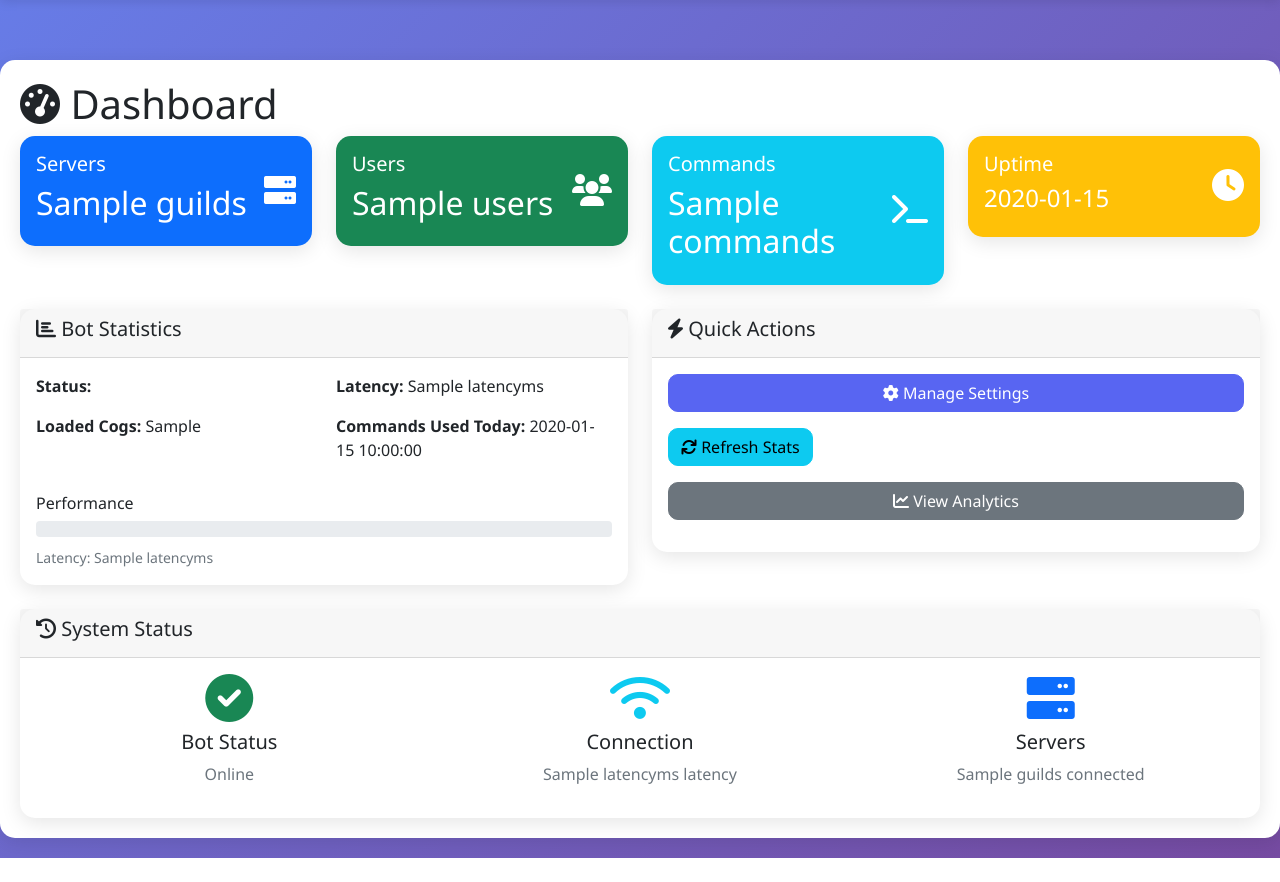
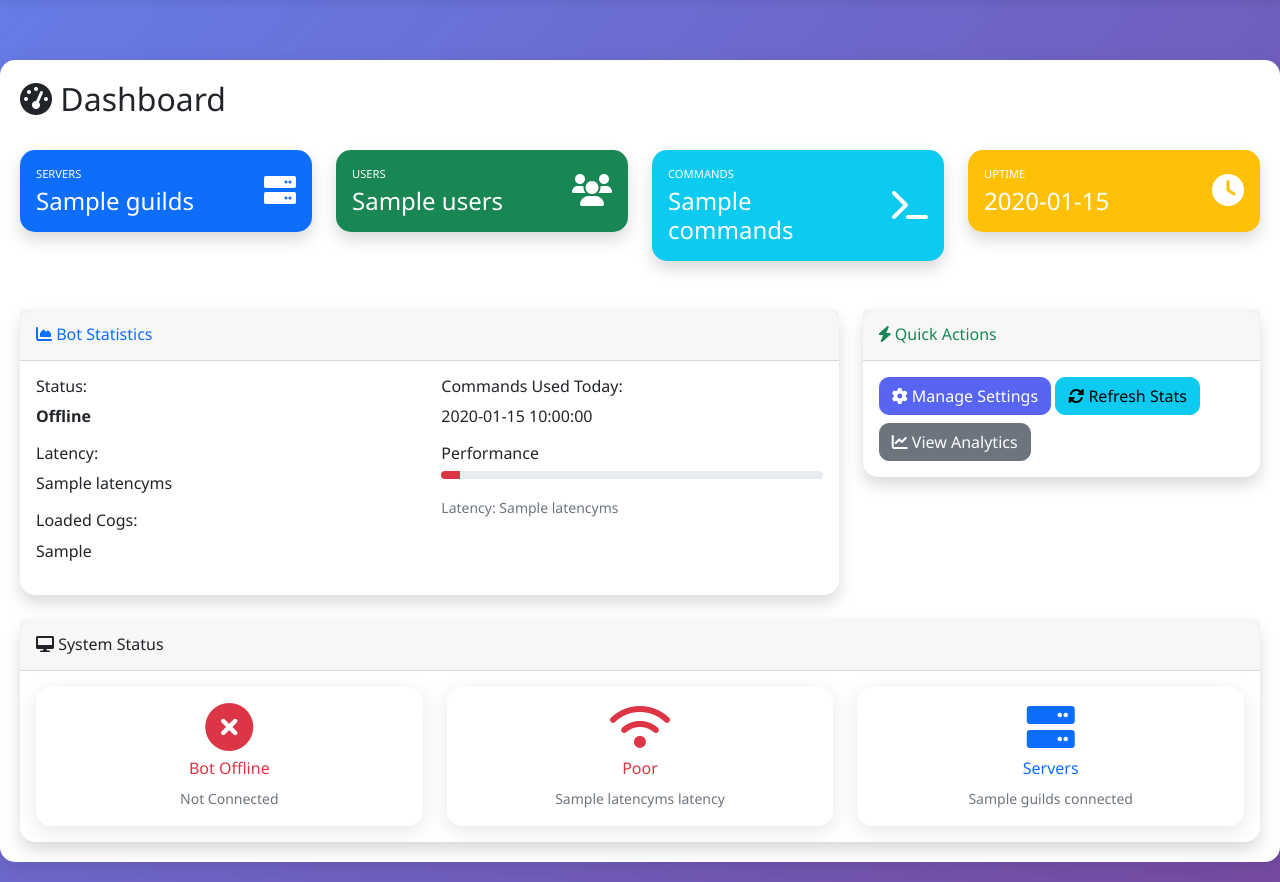
Before and after one commit to CNNMN01/ladbot, a Flask app: template src/web/templates/dashboard.html in a window 1280 px wide. Shown: the part 96-978 px from the top of the page. Before the commit the page ends 954 px from the top, so only its background shows below. Run offline with Flask 3, Linux system fonts and the light colour scheme; the template is opened without the code that fills it: most values are stand-ins (such as "Sample title", 1, 10 or a date in 2020).

Commit message:
Fix bot status display - show green checkmark when online

```diff
--- a/src/web/templates/dashboard.html
+++ b/src/web/templates/dashboard.html
@@ -1,29 +1,30 @@
 {% extends "base.html" %}
 
-{% block title %}Dashboard - Ladbot Dashboard{% endblock %}
+{% block title %}Dashboard - Ladbot{% endblock %}
 
 {% block content %}
 <div class="container-fluid">
-    <div class="row">
+    <!-- Welcome Header -->
+    <div class="row mb-4">
         <div class="col-12">
-            <h1><i class="fas fa-tachometer-alt"></i> Dashboard</h1>
+            <h2><i class="fas fa-tachometer-alt"></i> Dashboard</h2>
             {% if user %}
                 <p class="text-muted">Welcome back, {{ user.username }}!</p>
             {% endif %}
         </div>
     </div>
 
-    <!-- Statistics Cards -->
+    <!-- Stats Cards -->
     <div class="row mb-4">
-        <div class="col-md-3">
-            <div class="card bg-primary text-white">
+        <div class="col-lg-3 col-md-6 mb-4">
+            <div class="card bg-primary text-white shadow">
                 <div class="card-body">
-                    <div class="d-flex justify-content-between">
-                        <div>
-                            <h5>Servers</h5>
-                            <h2>{{ bot_stats.guilds or 0 }}</h2>
+                    <div class="row no-gutters align-items-center">
+                        <div class="col mr-2">
+                            <div class="text-xs font-weight-bold text-uppercase mb-1">Servers</div>
+                            <div class="h4 mb-0 font-weight-bold">{{ stats.guilds or 0 }}</div>
                         </div>
-                        <div class="align-self-center">
+                        <div class="col-auto">
                             <i class="fas fa-server fa-2x"></i>
                         </div>
                     </div>
@@ -31,15 +32,15 @@
             </div>
         </div>
 
-        <div class="col-md-3">
-            <div class="card bg-success text-white">
+        <div class="col-lg-3 col-md-6 mb-4">
+            <div class="card bg-success text-white shadow">
                 <div class="card-body">
-                    <div class="d-flex justify-content-between">
-                        <div>
-                            <h5>Users</h5>
-                            <h2>{{ bot_stats.users or 0 }}</h2>
+                    <div class="row no-gutters align-items-center">
+                        <div class="col mr-2">
+                            <div class="text-xs font-weight-bold text-uppercase mb-1">Users</div>
+                            <div class="h4 mb-0 font-weight-bold">{{ stats.users or 0 }}</div>
                         </div>
-                        <div class="align-self-center">
+                        <div class="col-auto">
                             <i class="fas fa-users fa-2x"></i>
                         </div>
                     </div>
@@ -47,15 +48,15 @@
             </div>
         </div>
 
-        <div class="col-md-3">
-            <div class="card bg-info text-white">
+        <div class="col-lg-3 col-md-6 mb-4">
+            <div class="card bg-info text-white shadow">
                 <div class="card-body">
-                    <div class="d-flex justify-content-between">
-                        <div>
-                            <h5>Commands</h5>
-                            <h2>{{ bot_stats.commands or 0 }}</h2>
+                    <div class="row no-gutters align-items-center">
+                        <div class="col mr-2">
+                            <div class="text-xs font-weight-bold text-uppercase mb-1">Commands</div>
+                            <div class="h4 mb-0 font-weight-bold">{{ stats.commands or 0 }}</div>
                         </div>
-                        <div class="align-self-center">
+                        <div class="col-auto">
                             <i class="fas fa-terminal fa-2x"></i>
                         </div>
                     </div>
@@ -63,15 +64,15 @@
             </div>
         </div>
 
-        <div class="col-md-3">
-            <div class="card bg-warning text-white">
+        <div class="col-lg-3 col-md-6 mb-4">
+            <div class="card bg-warning text-white shadow">
                 <div class="card-body">
-                    <div class="d-flex justify-content-between">
-                        <div>
-                            <h5>Uptime</h5>
-                            <h2 style="font-size: 1.5rem;">{{ bot_stats.uptime or '0s' }}</h2>
+                    <div class="row no-gutters align-items-center">
+                        <div class="col mr-2">
+                            <div class="text-xs font-weight-bold text-uppercase mb-1">Uptime</div>
+                            <div class="h4 mb-0 font-weight-bold">{{ stats.uptime or '0:00:00' }}</div>
                         </div>
-                        <div class="align-self-center">
+                        <div class="col-auto">
                             <i class="fas fa-clock fa-2x"></i>
                         </div>
                     </div>
@@ -81,54 +82,63 @@
     </div>
 
     <!-- Bot Statistics and Quick Actions -->
-    <div class="row">
-        <!-- Bot Statistics -->
-        <div class="col-md-6">
-            <div class="card">
-                <div class="card-header">
-                    <h5><i class="fas fa-chart-bar"></i> Bot Statistics</h5>
+    <div class="row mb-4">
+        <div class="col-lg-8">
+            <div class="card shadow">
+                <div class="card-header py-3">
+                    <h6 class="m-0 font-weight-bold text-primary">
+                        <i class="fas fa-chart-area"></i> Bot Statistics
+                    </h6>
                 </div>
                 <div class="card-body">
                     <div class="row">
-                        <div class="col-6">
-                            <p><strong>Status:</strong>
-                                <span class="badge badge-{{ 'success' if bot_stats.status == 'online' else 'danger' }}">
-                                    {{ bot_stats.status|title }}
-                                </span>
-                            </p>
-                            <p><strong>Loaded Cogs:</strong> {{ bot_stats.loaded_cogs or 0 }}</p>
+                        <div class="col-md-6">
+                            <h6>Status:</h6>
+                            <p><strong>{{ stats.bot_status|title or 'Unknown' }}</strong></p>
+
+                            <h6>Latency:</h6>
+                            <p>{{ stats.latency or 0 }}ms</p>
+
+                            <h6>Loaded Cogs:</h6>
+                            <p>{{ stats.loaded_cogs or 0 }}</p>
                         </div>
-                        <div class="col-6">
-                            <p><strong>Latency:</strong> {{ bot_stats.latency or 0 }}ms</p>
-                            <p><strong>Commands Used Today:</strong> {{ bot_stats.commands_used_today or 0 }}</p>
+                        <div class="col-md-6">
+                            <h6>Commands Used Today:</h6>
+                            <p>{{ stats.commands_today or 0 }}</p>
+
+                            <h6>Performance</h6>
+                            <div class="progress mb-3">
+                                {% set latency_percent = (200 - (stats.latency or 0)) / 2 %}
+                                <div class="progress-bar
+                                    {% if stats.latency and stats.latency < 100 %}bg-success
+                                    {% elif stats.latency and stats.latency < 200 %}bg-warning
+                                    {% else %}bg-danger{% endif %}"
+                                     role="progressbar"
+                                     style="width: {{ latency_percent if latency_percent > 0 else 10 }}%">
+                                </div>
+                            </div>
+                            <small class="text-muted">Latency: {{ stats.latency or 0 }}ms</small>
                         </div>
-                    </div>
-
-                    <div class="mt-3">
-                        <h6>Performance</h6>
-                        <div class="progress mb-2">
-                            <div class="progress-bar bg-success" style="width: {{ (100 - (bot_stats.latency or 0) / 5) if (bot_stats.latency or 0) < 500 else 0 }}%"></div>
-                        </div>
-                        <small class="text-muted">Latency: {{ bot_stats.latency or 0 }}ms</small>
                     </div>
                 </div>
             </div>
         </div>
 
-        <!-- Quick Actions -->
-        <div class="col-md-6">
-            <div class="card">
-                <div class="card-header">
-                    <h5><i class="fas fa-bolt"></i> Quick Actions</h5>
+        <div class="col-lg-4">
+            <div class="card shadow">
+                <div class="card-header py-3">
+                    <h6 class="m-0 font-weight-bold text-success">
+                        <i class="fas fa-bolt"></i> Quick Actions
+                    </h6>
                 </div>
                 <div class="card-body">
-                    <a href="{{ url_for('settings') }}" class="btn btn-primary btn-block mb-3 d-block">
+                    <a href="{{ url_for('settings') }}" class="btn btn-primary btn-block mb-2">
                         <i class="fas fa-cog"></i> Manage Settings
                     </a>
-                    <button onclick="refreshStats()" class="btn btn-info btn-block mb-3 d-block">
-                        <i class="fas fa-sync"></i> Refresh Stats
+                    <button onclick="refreshStats()" class="btn btn-info btn-block mb-2">
+                        <i class="fas fa-sync-alt"></i> Refresh Stats
                     </button>
-                    <a href="{{ url_for('analytics') }}" class="btn btn-secondary btn-block mb-3 d-block">
+                    <a href="{{ url_for('analytics') }}" class="btn btn-secondary btn-block">
                         <i class="fas fa-chart-line"></i> View Analytics
                     </a>
                 </div>
@@ -136,34 +146,60 @@
         </div>
     </div>
 
-    <!-- Recent Activity -->
-    <div class="row mt-4">
+    <!-- System Status - FIXED VERSION -->
+    <div class="row">
         <div class="col-12">
-            <div class="card">
-                <div class="card-header">
-                    <h5><i class="fas fa-history"></i> System Status</h5>
+            <div class="card shadow">
+                <div class="card-header py-3">
+                    <h6 class="m-0 font-weight-bold text-dark">
+                        <i class="fas fa-desktop"></i> System Status
+                    </h6>
                 </div>
                 <div class="card-body">
-                    <div class="row">
+                    <div class="row text-center">
                         <div class="col-md-4">
-                            <div class="text-center">
-                                <i class="fas fa-{{ 'check-circle text-success' if bot_stats.status == 'online' else 'times-circle text-danger' }} fa-3x"></i>
-                                <h5 class="mt-2">Bot Status</h5>
-                                <p class="text-muted">{{ bot_stats.status|title }}</p>
+                            <div class="card border-0">
+                                <div class="card-body">
+                                    {% if stats.bot_ready and stats.latency and stats.latency > 0 %}
+                                        <i class="fas fa-check-circle fa-3x text-success mb-2"></i>
+                                        <h6 class="text-success">Bot Online</h6>
+                                        <small class="text-muted">Connected and Ready</small>
+                                    {% elif stats.bot_status == 'offline' %}
+                                        <i class="fas fa-times-circle fa-3x text-danger mb-2"></i>
+                                        <h6 class="text-danger">Bot Offline</h6>
+                                        <small class="text-muted">Not Connected</small>
+                                    {% else %}
+                                        <i class="fas fa-exclamation-circle fa-3x text-warning mb-2"></i>
+                                        <h6 class="text-warning">Bot Starting</h6>
+                                        <small class="text-muted">Connecting...</small>
+                                    {% endif %}
+                                </div>
                             </div>
                         </div>
                         <div class="col-md-4">
-                            <div class="text-center">
-                                <i class="fas fa-wifi text-info fa-3x"></i>
-                                <h5 class="mt-2">Connection</h5>
-                                <p class="text-muted">{{ bot_stats.latency or 0 }}ms latency</p>
+                            <div class="card border-0">
+                                <div class="card-body">
+                                    {% if stats.latency and stats.latency < 100 %}
+                                        <i class="fas fa-wifi fa-3x text-success mb-2"></i>
+                                        <h6 class="text-success">Excellent</h6>
+                                    {% elif stats.latency and stats.latency < 200 %}
+                                        <i class="fas fa-wifi fa-3x text-warning mb-2"></i>
+                                        <h6 class="text-warning">Good</h6>
+                                    {% else %}
+                                        <i class="fas fa-wifi fa-3x text-danger mb-2"></i>
+                                        <h6 class="text-danger">Poor</h6>
+                                    {% endif %}
+                                    <small class="text-muted">{{ stats.latency or 0 }}ms latency</small>
+                                </div>
                             </div>
                         </div>
                         <div class="col-md-4">
-                            <div class="text-center">
-                                <i class="fas fa-server text-primary fa-3x"></i>
-                                <h5 class="mt-2">Servers</h5>
-                                <p class="text-muted">{{ bot_stats.guilds or 0 }} connected</p>
+                            <div class="card border-0">
+                                <div class="card-body">
+                                    <i class="fas fa-server fa-3x text-primary mb-2"></i>
+                                    <h6 class="text-primary">Servers</h6>
+                                    <small class="text-muted">{{ stats.guilds or 0 }} connected</small>
+                                </div>
                             </div>
                         </div>
                     </div>
@@ -173,30 +209,44 @@
     </div>
 </div>
 
+<!-- Custom Styles -->
+<style>
+.text-xs {
+    font-size: 0.7rem;
+}
+.card {
+    border: none;
+}
+.progress {
+    height: 8px;
+}
+</style>
+
 <script>
 function refreshStats() {
     // Show loading state
-    const refreshBtn = event.target;
-    const originalText = refreshBtn.innerHTML;
-    refreshBtn.innerHTML = '<i class="fas fa-spinner fa-spin"></i> Refreshing...';
-    refreshBtn.disabled = true;
+    const btn = event.target;
+    const originalText = btn.innerHTML;
+    btn.innerHTML = '<i class="fas fa-spinner fa-spin"></i> Refreshing...';
+    btn.disabled = true;
 
-    // Reload the page
-    setTimeout(function() {
-        location.reload();
-    }, 500);
+    // Refresh the page after a short delay
+    setTimeout(() => {
+        window.location.reload();
+    }, 1000);
 }
 
-// Auto-refresh every 30 seconds
-setInterval(function() {
-    // Silently refresh stats via AJAX
+// Auto-refresh stats every 30 seconds
+setInterval(() => {
     fetch('/api/stats')
         .then(response => response.json())
         .then(data => {
             // Update stats without full page reload
-            console.log('Stats updated:', data);
+            if (data.status === 'online') {
+                console.log('Bot stats updated:', data);
+            }
         })
-        .catch(error => console.log('Stats refresh failed:', error));
+        .catch(error => console.log('Stats update failed:', error));
 }, 30000);
 </script>
 {% endblock %}
```
Also changed, not shown: src/web/routes.py (+19 -8 lines).
